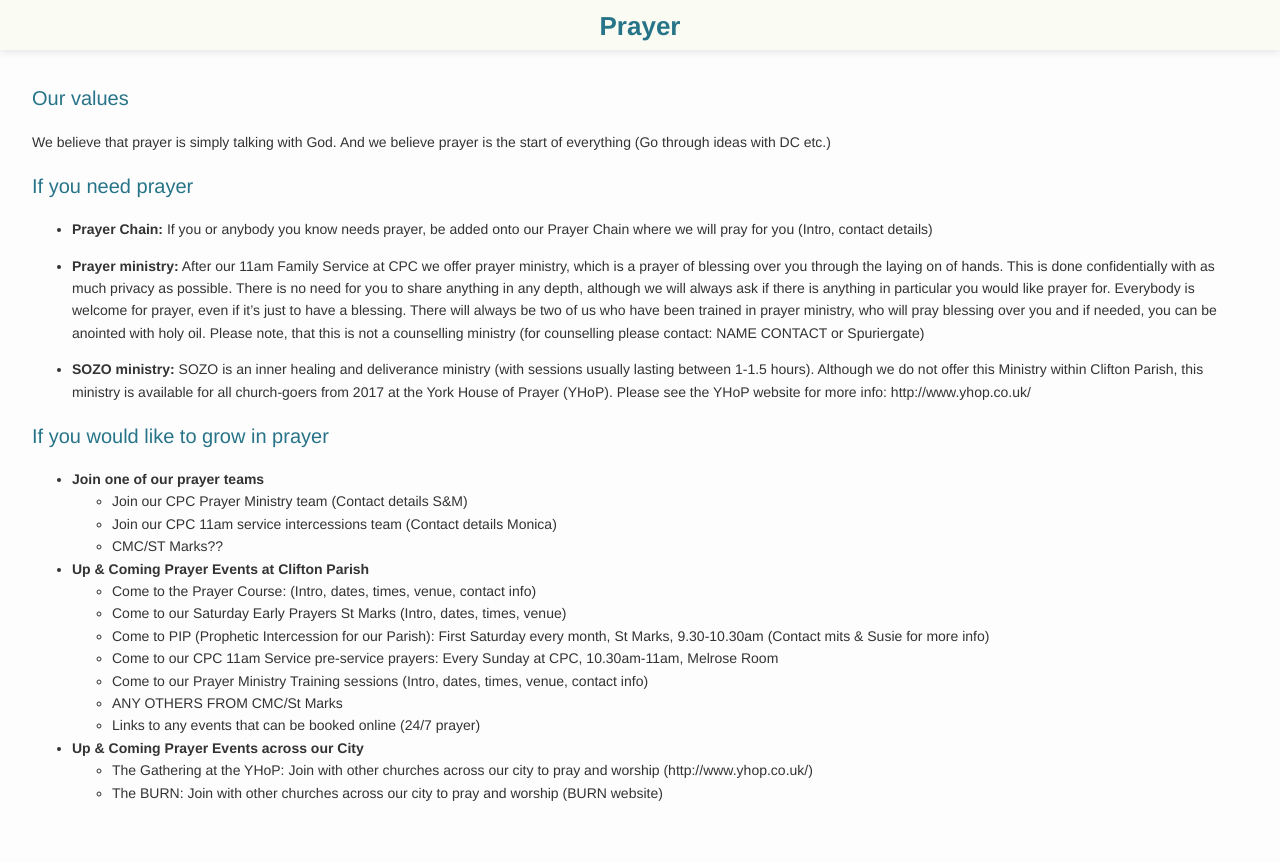
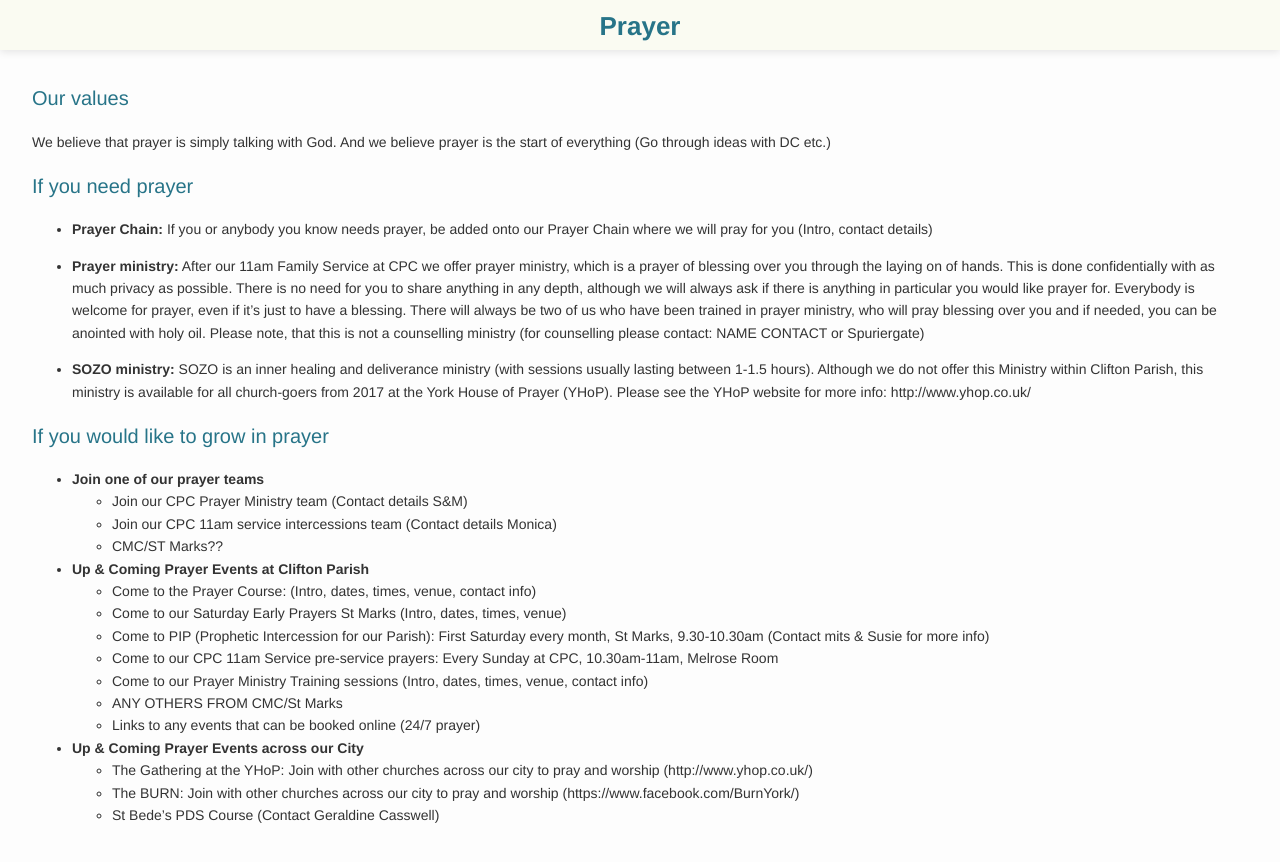
Before and after one commit to griffpatch/CPCYorkPP, a Jekyll site: the page built from pages/prayer.md, in a window 1280 px wide. Shown: the top 862 px of the page. Built offline with Jekyll 4.4.1, drawn with Linux system fonts in a browser that asks for light colours.

Commit message:
Update prayer.md

```diff
--- a/pages/prayer.md
+++ b/pages/prayer.md
@@ -41,4 +41,5 @@ If you would like to grow in prayer
 
 + **Up & Coming Prayer Events across our City**
   + The Gathering at the YHoP: Join with other churches across our city to pray and worship (http://www.yhop.co.uk/)
-  + The BURN: Join with other churches across our city to pray and worship (BURN website)
+  + The BURN: Join with other churches across our city to pray and worship (https://www.facebook.com/BurnYork/)
+  + St Bede's PDS Course (Contact Geraldine Casswell)
```
